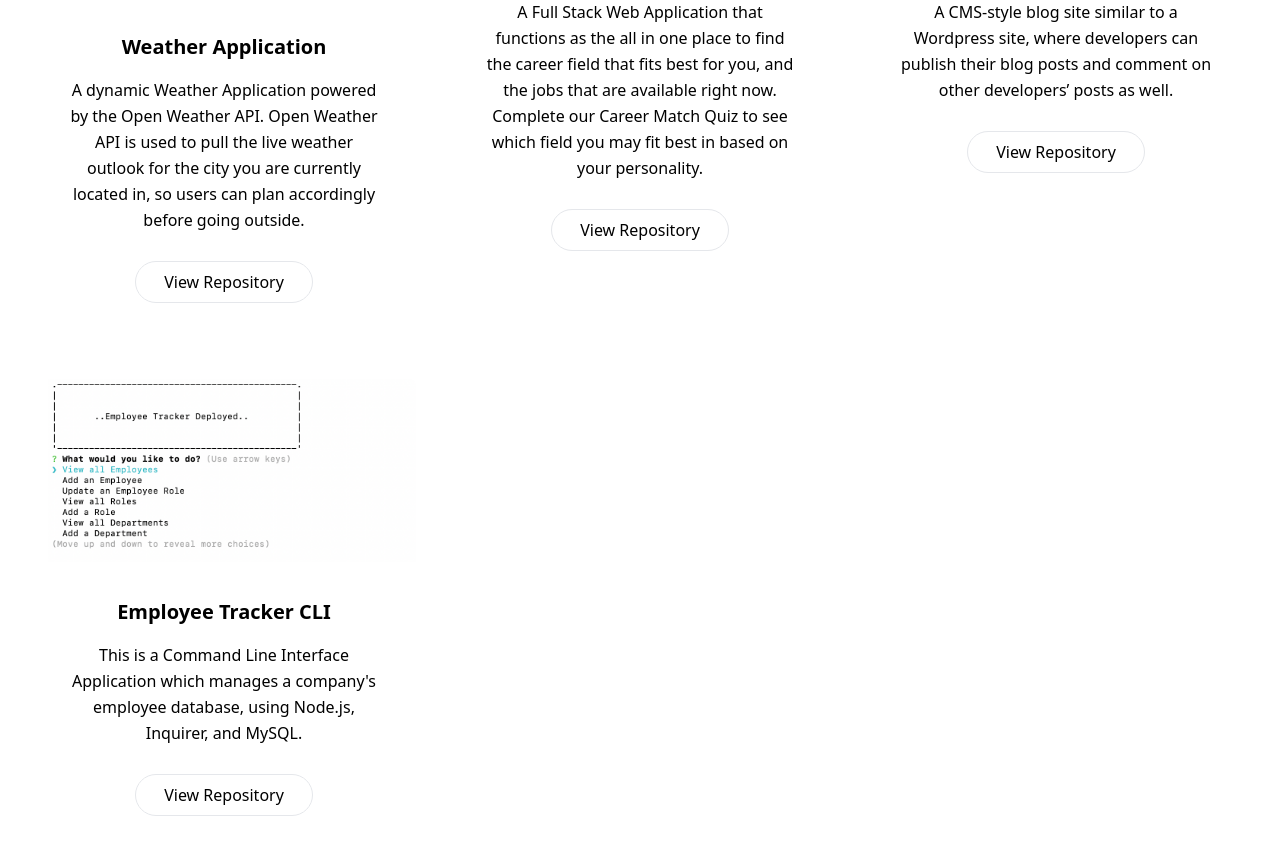
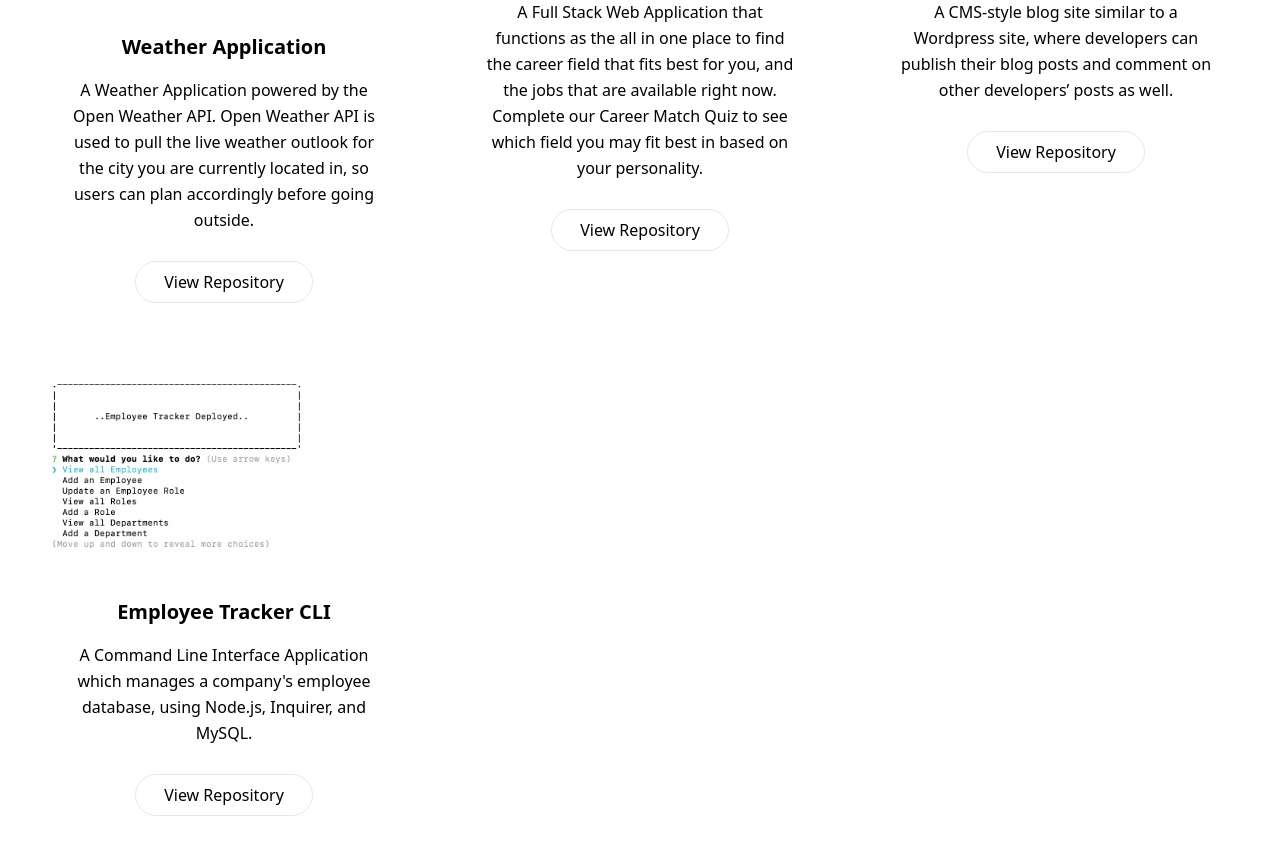
Before and after one commit to vcristian1/vcristian_portfolio_demo, a website: page index.html in a window 1280 px wide. Shown: the part 1591-2446 px from the top of the page. Drawn offline with nearby package versions, Linux system fonts and the light colour scheme.

```diff
--- a/index.html
+++ b/index.html
@@ -136,7 +136,7 @@
                                         </a>
                                     </h3>
                                     <p class="text-base font-thin text-body-color leading-relaxed mb-7">
-                                        A dynamic Weather Application powered by the Open Weather API. Open Weather API is used to pull the live weather outlook for the city you are currently located in, so users can plan accordingly before going outside.
+                                        A Weather Application powered by the Open Weather API. Open Weather API is used to pull the live weather outlook for the city you are currently located in, so users can plan accordingly before going outside.
                                     </p>
                                     <a
                                         href="https://github.com/vcristian1/get-weather-api"
@@ -289,7 +289,7 @@
                                         </a>
                                     </h3>
                                     <p class="text-base font-thin text-body-color leading-relaxed mb-7">
-                                        This is a Command Line Interface Application which manages a company's employee database, using Node.js, Inquirer, and MySQL.
+                                        A Command Line Interface Application which manages a company's employee database, using Node.js, Inquirer, and MySQL.
                                     </p>
                                     <a
                                         href="https://github.com/vcristian1/employee-tracker-demo"
```
Also changed, not shown: README.md.
